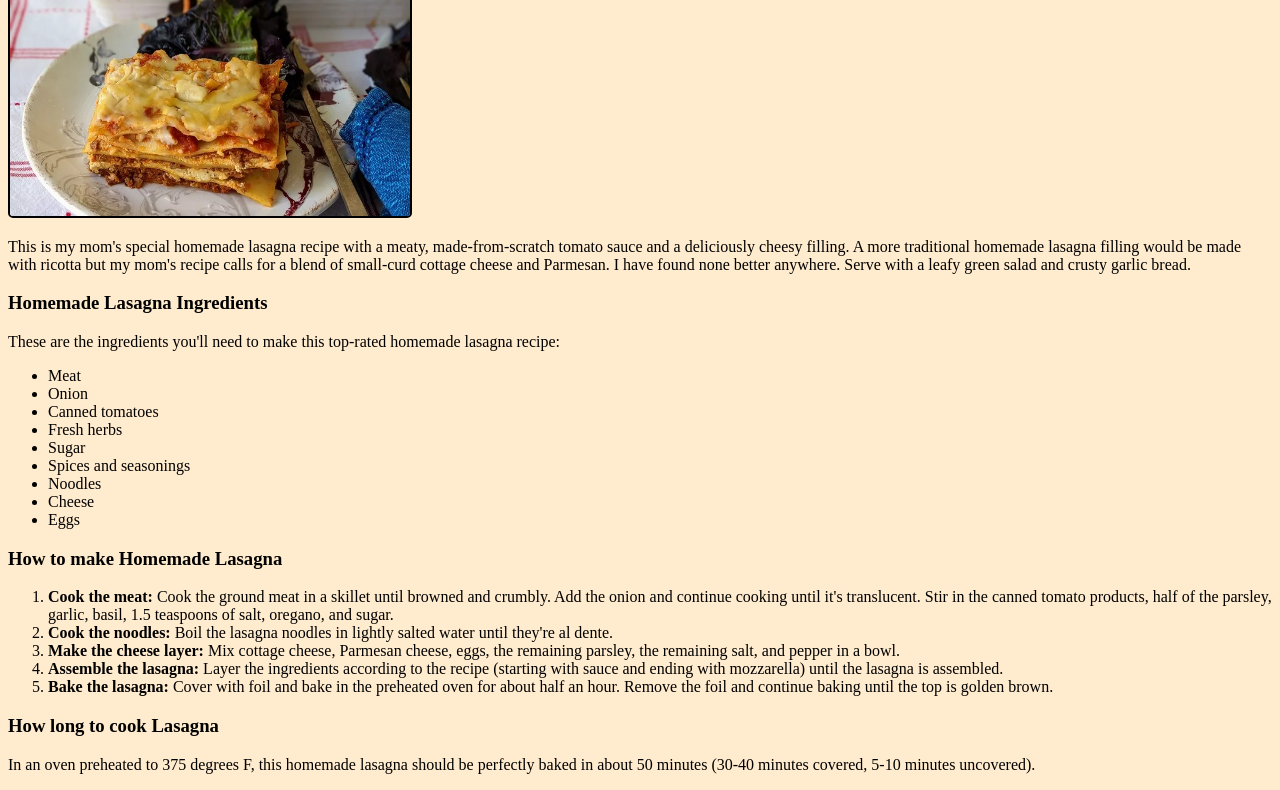
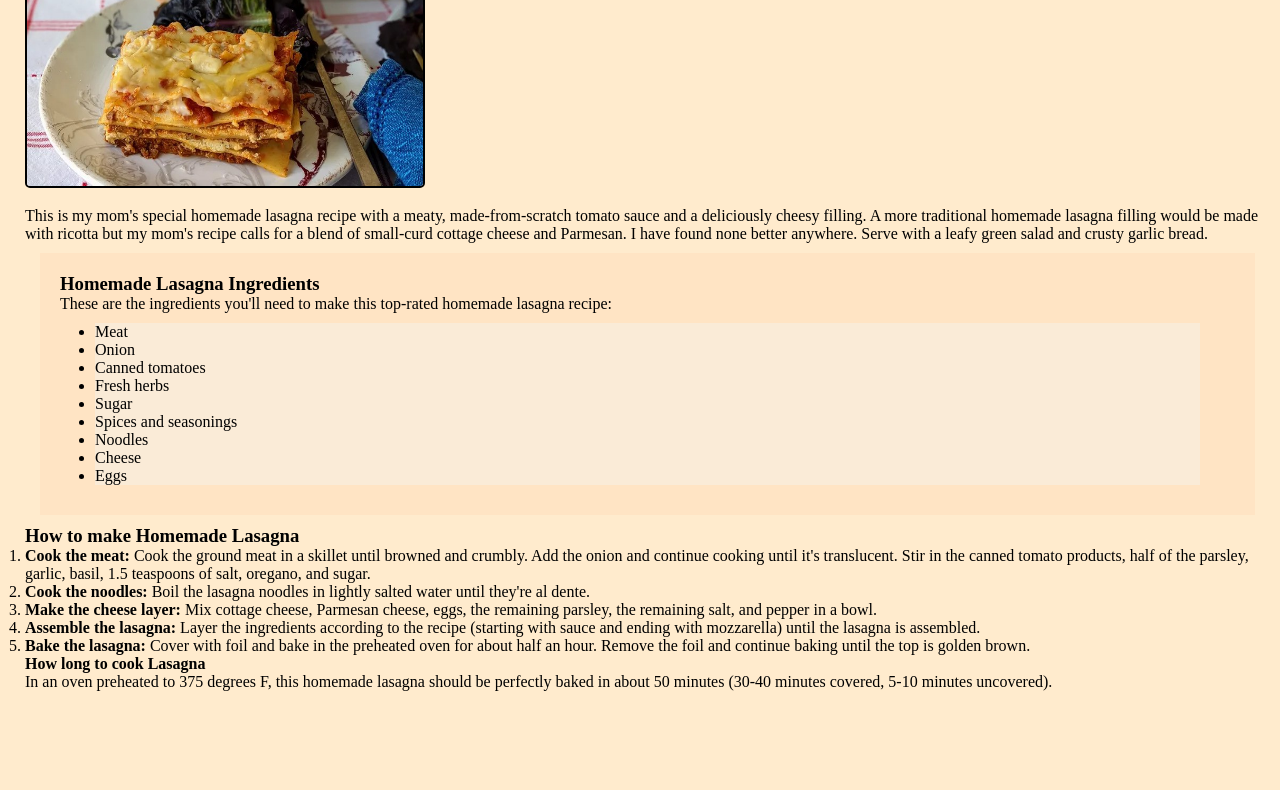
Before and after one commit to copke/odin-recipes, a plain HTML site: page recipes/lasagna.html in a window 1280 px wide. Shown: the part 170-960 px from the top of the page. After the commit the page ends 891 px from the top, so only its background shows below. Drawn offline with Linux system fonts and the light colour scheme.

Commit message:
Edit file and add new classes and styling

```diff
--- a/recipes/lasagna.html
+++ b/recipes/lasagna.html
@@ -9,10 +9,12 @@
 <body>
     <h1 class="heading">Homemade Lasagna</h1>
     <img src="../img/lasagna.jpg" alt="picture of a homemade lasagna" width="400px" height="300px">
+    <div class="container-lasagna">
         <p>This is my mom's special homemade lasagna recipe with a meaty, made-from-scratch tomato sauce and a deliciously cheesy filling. A more traditional homemade lasagna filling would be made with ricotta but my mom's recipe calls for a blend of small-curd cottage cheese and Parmesan. I have found none better anywhere. Serve with a leafy green salad and crusty garlic bread.</p>
+        <div class="ingredients-lasagna">
             <h3>Homemade Lasagna Ingredients</h3>
             <p>These are the ingredients you'll need to make this top-rated homemade lasagna recipe: </p>
-    <ul class="ingredients-lasagna">
+            <ul>
                 <li>Meat</li>
                 <li>Onion</li>
                 <li>Canned tomatoes</li>
@@ -23,6 +25,9 @@
                 <li>Cheese</li>
                 <li>Eggs</li>
             </ul>
+        </div>
+
+        <div class="how-to-lasagna">
             <h3>How to make Homemade Lasagna</h3>
             <ol>
                 <li><b>Cook the meat:</b> Cook the ground meat in a skillet until browned and crumbly. Add the onion and continue cooking until it's translucent. Stir in the canned tomato products, half of the parsley, garlic, basil, 1.5 teaspoons of salt, oregano, and sugar.</li>
@@ -31,7 +36,11 @@
                 <li><b>Assemble the lasagna:</b>  Layer the ingredients according to the recipe (starting with sauce and ending with mozzarella) until the lasagna is assembled.</li>
                 <li><b>Bake the lasagna:</b> Cover with foil and bake in the preheated oven for about half an hour. Remove the foil and continue baking until the top is golden brown.</li>
             </ol>
-    <h3>How long to cook Lasagna</h3>
+            <h4>How long to cook Lasagna</h3>
             <p>In an oven preheated to 375 degrees F, this homemade lasagna should be perfectly baked in about 50 minutes (30-40 minutes covered, 5-10 minutes uncovered).</p>
+        </div>
+
+    </div>
+
 </body>
 </html>
--- a/styles.css
+++ b/styles.css
@@ -1,3 +1,9 @@
+*, ::before, ::after {
+    margin: 0;
+    padding: 0;
+    box-sizing: border-box;
+}
+
 body {
     background-color: blanchedalmond;
 }
@@ -5,10 +11,12 @@ body {
 .heading {
     font-size: 34px;
     font-family: 'Courier New', Courier, monospace;
+    margin: 10px 25px 10px;
 }
 
 .heading-index {
     text-align: center;
+    margin-top: 20px;
 }
 
 a {
@@ -16,11 +24,18 @@ a {
 }
 
 .recipes-list {
+    max-width: 600px;
+    height: auto;
+    margin-left: 20px;
+    margin-top: 10px;
     background-color: aliceblue;
     border: 2px solid black;
-    margin: 20px;
+    border-radius: 5px;
 }
 
+.recipes-list ul {
+    list-style-type: none;
+}
 .recipes-list li {
     margin: 5px;
     font-size: 18px;
@@ -28,11 +43,29 @@ a {
 
 #link-instruct {
     font-size: 20px;
-    margin-left: 20px;
     font-weight: bold;
+    margin: 10px 0 15px 20px;
 }
 
 img {
     border: 2px solid black;
     border-radius: 5px;
+    margin-left: 25px;
+    margin-bottom: 15px;
 }
+
+.container-lasagna {
+    margin-left: 25px;
+    margin-bottom: 30px;
+}
+
+.ingredients-lasagna {
+    margin: 10px 25px 10px 15px;
+    background-color: bisque;
+    padding: 20px;
+}
+
+.ingredients-lasagna ul {
+    margin: 10px 35px;
+    background-color: antiquewhite;
+}
```
Also changed, not shown: index.html (+10 -5 lines). Lines whose indentation alone changed are shown as unchanged.
